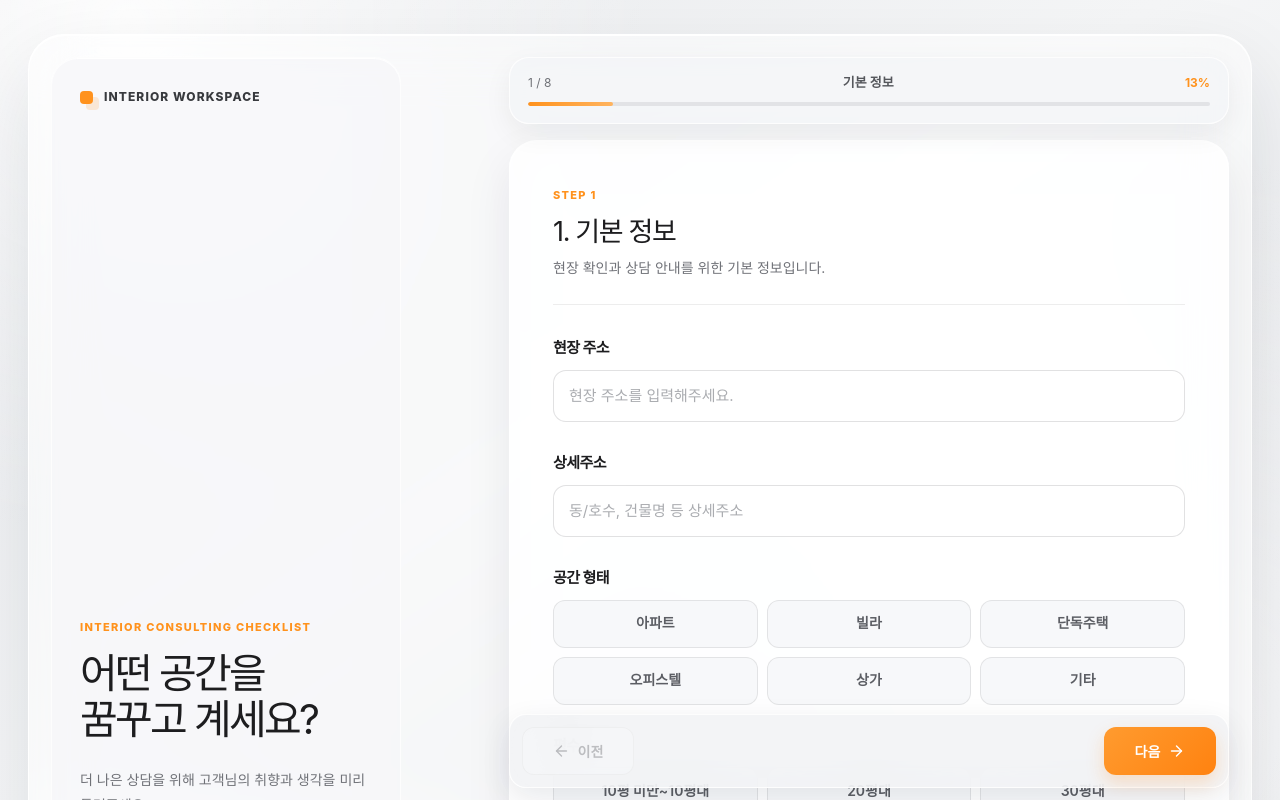
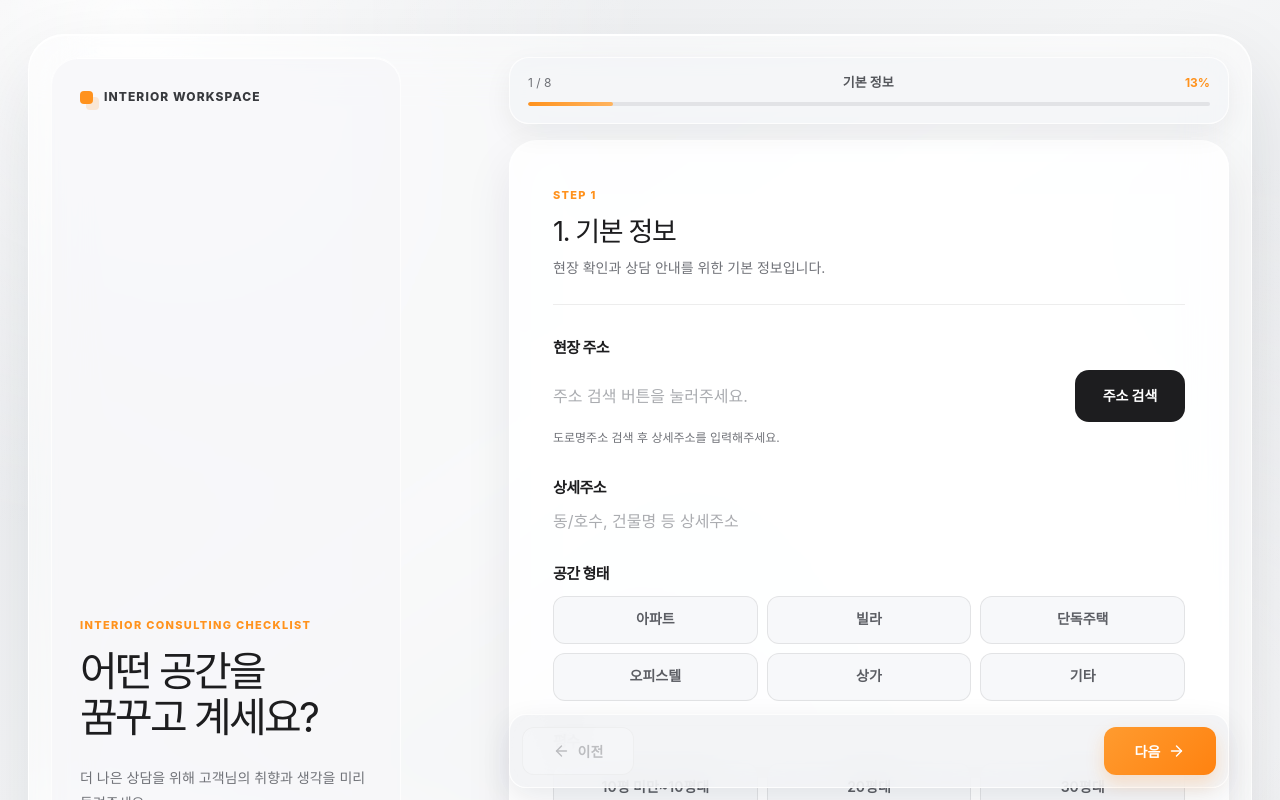
Before and after one commit to alab01bella-cell/interior_workspace, a Next.js app: page /consult/demo in a window 1280 px wide. Shown: the top 800 px of the page. Built offline with nearby package versions, Linux system fonts and the light colour scheme.

Commit message:
feat: complete checklist address search

```diff
--- /dev/null
+++ b/src/components/checklist/address-search-field.tsx
@@ -0,0 +1,87 @@
+"use client";
+
+import { useRef, useState } from "react";
+import Script from "next/script";
+import styles from "./checklist.module.css";
+
+const POSTCODE_SCRIPT_URL = "https://t1.daumcdn.net/mapjsapi/bundle/postcode/prod/postcode.v2.js";
+const LOAD_ERROR_MESSAGE = "주소 검색 기능을 불러오지 못했습니다. 잠시 후 다시 시도해주세요.";
+
+interface AddressSearchFieldProps {
+  address: string;
+  addressDetail: string;
+  onAddressChange: (value: string) => void;
+  onAddressDetailChange: (value: string) => void;
+  onError: (message: string) => void;
+}
+
+export function AddressSearchField({
+  address,
+  addressDetail,
+  onAddressChange,
+  onAddressDetailChange,
+  onError,
+}: AddressSearchFieldProps) {
+  const detailInputRef = useRef<HTMLInputElement>(null);
+  const [scriptLoadFailed, setScriptLoadFailed] = useState(false);
+
+  const openAddressSearch = () => {
+    const Postcode = window.daum?.Postcode;
+    if (scriptLoadFailed || !Postcode) {
+      onError(LOAD_ERROR_MESSAGE);
+      return;
+    }
+
+    new Postcode({
+      oncomplete: (data) => {
+        let selectedAddress = data.roadAddress || data.jibunAddress || "";
+        if (data.apartment === "Y" && data.buildingName) {
+          selectedAddress += ` (${data.buildingName})`;
+        }
+
+        onAddressChange(selectedAddress);
+        onError("");
+        window.setTimeout(() => detailInputRef.current?.focus());
+      },
+    }).open();
+  };
+
+  return (
+    <>
+      <Script
+        onError={() => {
+          setScriptLoadFailed(true);
+          onError(LOAD_ERROR_MESSAGE);
+        }}
+        onLoad={() => setScriptLoadFailed(false)}
+        src={POSTCODE_SCRIPT_URL}
+        strategy="afterInteractive"
+      />
+      <div className={styles.field}>
+        <label className={styles.fieldLabel} htmlFor="addressInput">현장 주소</label>
+        <div className={styles.addressRow}>
+          <input
+            id="addressInput"
+            name="address"
+            placeholder="주소 검색 버튼을 눌러주세요."
+            readOnly
+            value={address}
+          />
+          <button className={styles.addressButton} onClick={openAddressSearch} type="button">주소 검색</button>
+        </div>
+        <p className={styles.hint}>도로명주소 검색 후 상세주소를 입력해주세요.</p>
+      </div>
+      <div className={styles.field}>
+        <label className={styles.fieldLabel} htmlFor="addressDetailInput">상세주소</label>
+        <input
+          id="addressDetailInput"
+          name="addressDetail"
+          onChange={(event) => onAddressDetailChange(event.target.value)}
+          placeholder="동/호수, 건물명 등 상세주소"
+          ref={detailInputRef}
+          value={addressDetail}
+        />
+      </div>
+    </>
+  );
+}
--- a/src/components/checklist/checklist-navigation.tsx
+++ b/src/components/checklist/checklist-navigation.tsx
@@ -7,14 +7,15 @@ interface ChecklistNavigationProps {
   totalSteps: number;
   onNext: () => void;
   onPrevious: () => void;
+  onSubmit: () => void;
 }
 
-export function ChecklistNavigation({ currentStep, isSubmitting, totalSteps, onNext, onPrevious }: ChecklistNavigationProps) {
+export function ChecklistNavigation({ currentStep, isSubmitting, totalSteps, onNext, onPrevious, onSubmit }: ChecklistNavigationProps) {
   const isLast = currentStep === totalSteps - 1;
   return (
     <nav aria-label="체크리스트 단계 이동" className={styles.navigation}>
       <button className={styles.previousButton} disabled={currentStep === 0 || isSubmitting} onClick={onPrevious} type="button"><ArrowLeft /> 이전</button>
-      <button className={styles.nextButton} disabled={isSubmitting} onClick={onNext} type={isLast ? "submit" : "button"}>
+      <button className={styles.nextButton} disabled={isSubmitting} onClick={isLast ? onSubmit : onNext} type="button">
         {isSubmitting ? <><span className={styles.spinner} /> 접수 중입니다.</> : isLast ? <>제출하기 <Send /></> : <>다음 <ArrowRight /></>}
       </button>
     </nav>
--- a/src/components/checklist/checklist.module.css
+++ b/src/components/checklist/checklist.module.css
@@ -127,3 +127,30 @@
   .success { min-height: 100vh; margin: 0; padding: 22vh 22px 40px; border: 0; border-radius: 0; }
   .successActions { flex-direction: column; }
 }
+.addressRow {
+  display: grid;
+  grid-template-columns: minmax(0, 1fr) 110px;
+  gap: 8px;
+}
+
+.addressButton {
+  min-height: 52px;
+  border: 0;
+  border-radius: 14px;
+  background: #1d1d1f;
+  color: #fff;
+  cursor: pointer;
+  font-size: 14px;
+  font-weight: 800;
+  white-space: nowrap;
+}
+
+@media (max-width: 640px) {
+  .addressRow {
+    grid-template-columns: 1fr;
+  }
+
+  .addressButton {
+    width: 100%;
+  }
+}
--- a/src/components/checklist/file-picker.tsx
+++ b/src/components/checklist/file-picker.tsx
@@ -16,6 +16,7 @@ export function FilePicker({ files, hint, label, name, onChange, onError }: File
 
   const selectFiles = (selected: FileList | null) => {
     if (!selected) return;
+    onError("");
     const imageFiles = Array.from(selected).filter((file) => file.type.startsWith("image/"));
     if (imageFiles.length !== selected.length) onError("이미지 파일만 선택할 수 있습니다.");
     if (imageFiles.length > 10) onError("파일은 각각 최대 10개까지 선택할 수 있습니다.");
--- a/src/components/checklist/step-card.tsx
+++ b/src/components/checklist/step-card.tsx
@@ -1,6 +1,7 @@
 import type { ChangeEvent, ReactNode } from "react";
 import { checklistSteps, option, spaceDetailGroups, timeOptions } from "@/lib/checklist/checklist-data";
 import type { ChecklistFormState, ChecklistOption } from "@/types/checklist";
+import { AddressSearchField } from "./address-search-field";
 import { FilePicker } from "./file-picker";
 import { OptionChip } from "./option-chip";
 import styles from "./checklist.module.css";
@@ -79,8 +80,13 @@ export function StepCard(props: StepCardProps) {
       <div className={styles.stepHeading}><span>STEP {currentStep + 1}</span><h2>{currentStep + 1}. {checklistSteps[currentStep].title}</h2><p>{checklistSteps[currentStep].guide}</p></div>
       <div className={styles.fields}>
         {currentStep === 0 && <>
-          <TextField form={form} label="현장 주소" name="address" onChange={setText} placeholder="현장 주소를 입력해주세요." />
-          <TextField form={form} label="상세주소" name="addressDetail" onChange={setText} placeholder="동/호수, 건물명 등 상세주소" />
+          <AddressSearchField
+            address={form.address}
+            addressDetail={form.addressDetail}
+            onAddressChange={(value) => setText("address", value)}
+            onAddressDetailChange={(value) => setText("addressDetail", value)}
+            onError={setError}
+          />
           {choices("공간 형태", "housingType", options.housingType)}
           {form.housingType === "기타" && <TextField form={form} label="기타 공간 형태" name="housingTypeOther" onChange={setText} placeholder="공간 형태를 입력해주세요." />}
           {choices("평수", "areaSize", options.areaSize)}
@@ -91,7 +97,7 @@ export function StepCard(props: StepCardProps) {
         </>}
 
         {currentStep === 1 && <>
-          <Field hint="오늘을 포함한 이후 날짜만 선택할 수 있습니다." label="대면상담 희망일"><input min={minDate} name="visitDate" onChange={(event) => setText("visitDate", event.target.value)} type="date" value={form.visitDate} /></Field>
+          <Field hint="오늘 이후의 날짜만 선택할 수 있습니다." label="대면상담 희망일"><input min={minDate} name="visitDate" onChange={(event) => setText("visitDate", event.target.value)} type="date" value={form.visitDate} /></Field>
           <Field label="대면상담 희망 시간"><select name="visitTime" onChange={(event) => setText("visitTime", event.target.value)} value={form.visitTime}><option value="">시간을 선택해주세요.</option>{timeOptions.map((item) => <option key={item.value}>{item.value}</option>)}</select></Field>
           {choices("유선안내 가능 요일", "callDays", options.callDays, "checkbox")}
           <Field label="유선안내 가능 시간"><select name="callTime" onChange={(event) => setText("callTime", event.target.value)} value={form.callTime}><option value="">시간을 선택해주세요.</option>{timeOptions.map((item) => <option key={item.value}>{item.value}</option>)}</select></Field>
@@ -113,7 +119,7 @@ export function StepCard(props: StepCardProps) {
         {currentStep === 3 && <>
           <Field label="생각 중인 예산"><div className={styles.suffixInput}><input inputMode="numeric" name="budget" onChange={(event) => setText("budget", event.target.value)} value={form.budget} /><span>만원</span></div></Field>
           {choices("예산 기준", "budgetType", options.budgetType)}
-          <Field hint="오늘을 포함한 이후 날짜만 선택할 수 있습니다." label="입주 예정일"><input min={minDate} name="moveInDate" onChange={(event) => setText("moveInDate", event.target.value)} type="date" value={form.moveInDate} /></Field>
+          <Field hint="오늘 이후의 날짜만 선택할 수 있습니다." label="입주 예정일"><input min={minDate} name="moveInDate" onChange={(event) => setText("moveInDate", event.target.value)} type="date" value={form.moveInDate} /></Field>
           {choices("공사 희망 시기", "preferredStart", options.preferredStart)}
           {choices("공사 중 거주 여부", "livingDuringConstruction", options.livingDuringConstruction)}
           <TextField form={form} label="일정 관련 특이사항" name="scheduleNote" onChange={setText} placeholder="예: 이사일이 정해져 있어요. 특정 날짜 전까지 끝나야 해요." textarea />
--- a/src/lib/consultations/local-storage-consultation-repository.ts
+++ b/src/lib/consultations/local-storage-consultation-repository.ts
@@ -36,7 +36,11 @@ export class LocalStorageConsultationRepository implements ConsultationRepositor
       if (!raw) return emptyDocument();
       const parsed = JSON.parse(raw) as Partial<StoredConsultationsDocument>;
       if (parsed.version !== 1 || !Array.isArray(parsed.consultations)) return emptyDocument();
-      return { version: 1, consultations: parsed.consultations.filter(isStoredConsultation) };
+      const consultations = parsed.consultations.filter(isStoredConsultation);
+      return {
+        version: 1,
+        consultations: consultations.filter((item, index) => consultations.findIndex((candidate) => candidate.id === item.id) === index),
+      };
     } catch {
       return emptyDocument();
     }
--- /dev/null
+++ b/src/types/daum-postcode.d.ts
@@ -0,0 +1,24 @@
+interface DaumPostcodeData {
+  apartment: "Y" | "N";
+  buildingName: string;
+  jibunAddress: string;
+  roadAddress: string;
+}
+
+interface DaumPostcodeOptions {
+  oncomplete: (data: DaumPostcodeData) => void;
+}
+
+interface DaumPostcodeInstance {
+  open: () => void;
+}
+
+interface DaumPostcodeConstructor {
+  new (options: DaumPostcodeOptions): DaumPostcodeInstance;
+}
+
+interface Window {
+  daum?: {
+    Postcode?: DaumPostcodeConstructor;
+  };
+}
```
Also changed, not shown: src/app/globals.css (+6 -1 lines), src/components/checklist/checklist-page.tsx (+8 -3 lines), 1 other file (tests, documents, lock files or other folders).
